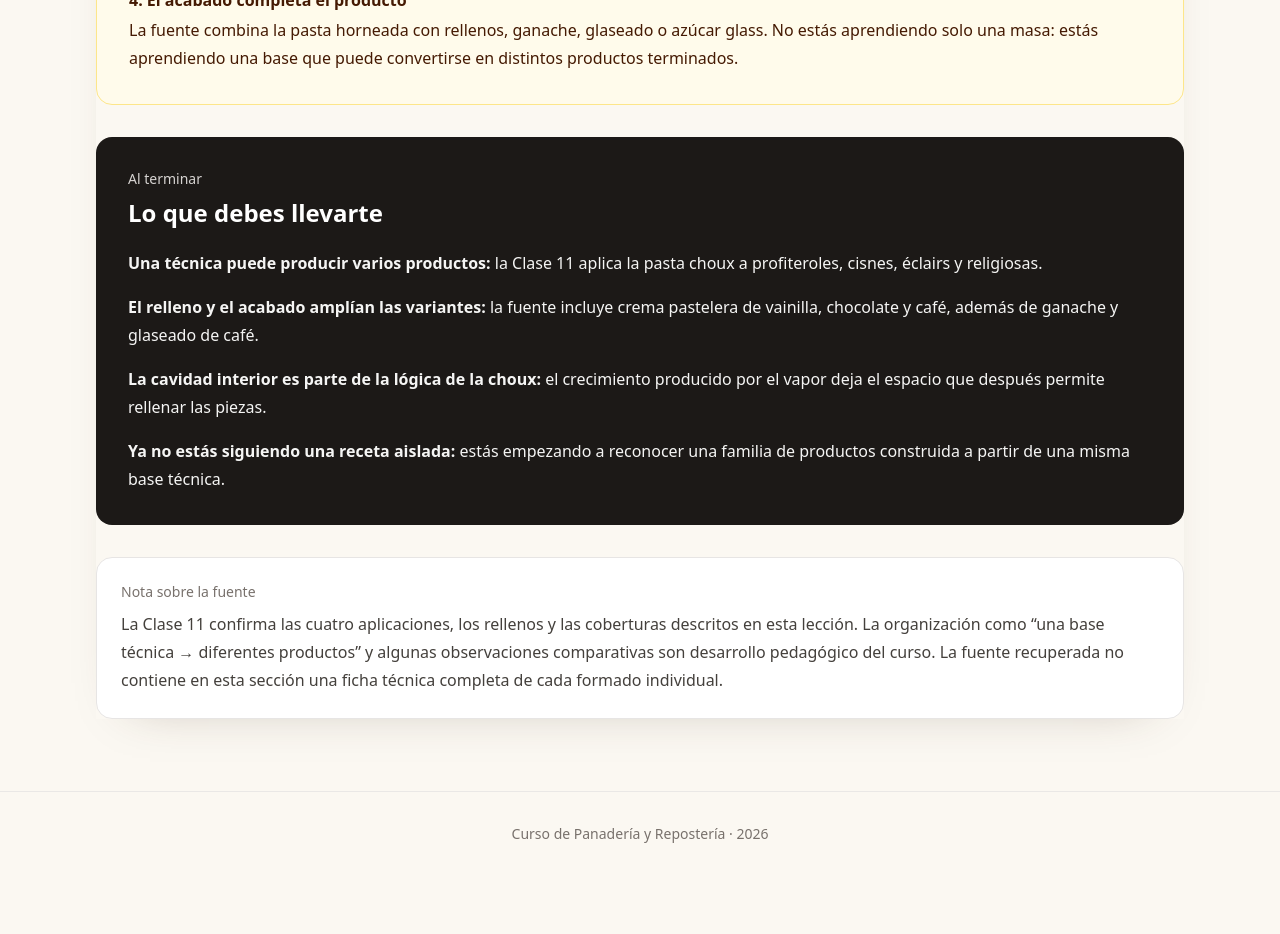
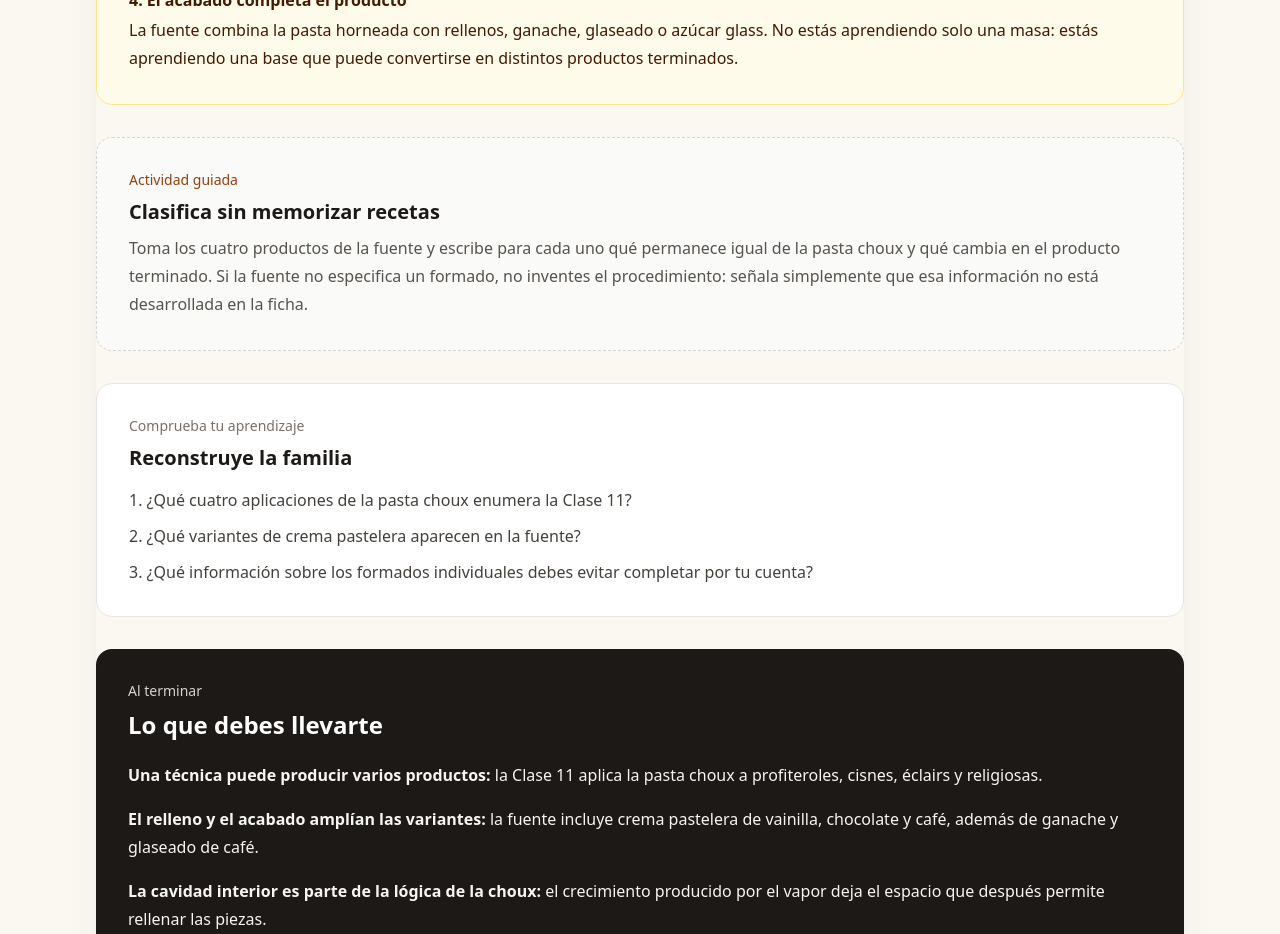
Before and after one commit to Drworm82/CursoPanadero, a Next.js app: page /leccion-de-una-masa-salen-varios-productos in a window 1280 px wide. Shown: the part 2720-3654 px from the top of the page. Before the commit the page ends 3596 px from the top, so only its background shows below. Built offline with nearby package versions, Linux system fonts and the light colour scheme; no server answers.

Commit message:
Añade actividad guiada y comprobación de aprendizaje a M3

```diff
--- a/pages/leccion-de-una-masa-salen-varios-productos.js
+++ b/pages/leccion-de-una-masa-salen-varios-productos.js
@@ -164,6 +164,26 @@ export default function LessonTwentyPage() {
           </div>
         </section>
 
+        <section className="rounded-2xl border border-dashed border-stone-300 bg-stone-50 p-6 sm:p-8">
+          <p className="text-sm font-medium text-amber-800">Actividad guiada</p>
+          <h2 className="mt-2 text-xl font-semibold text-stone-900">Clasifica sin memorizar recetas</h2>
+          <p className="mt-2 leading-7 text-stone-600">
+            Toma los cuatro productos de la fuente y escribe para cada uno qué permanece igual de la pasta choux
+            y qué cambia en el producto terminado. Si la fuente no especifica un formado, no inventes el procedimiento:
+            señala simplemente que esa información no está desarrollada en la ficha.
+          </p>
+        </section>
+
+        <section className="rounded-2xl border border-stone-200 bg-white p-6 sm:p-8">
+          <p className="text-sm font-medium text-stone-500">Comprueba tu aprendizaje</p>
+          <h2 className="mt-2 text-xl font-semibold text-stone-900">Reconstruye la familia</h2>
+          <div className="mt-4 space-y-3 text-stone-700">
+            <p>1. ¿Qué cuatro aplicaciones de la pasta choux enumera la Clase 11?</p>
+            <p>2. ¿Qué variantes de crema pastelera aparecen en la fuente?</p>
+            <p>3. ¿Qué información sobre los formados individuales debes evitar completar por tu cuenta?</p>
+          </div>
+        </section>
+
         <section className="rounded-2xl bg-stone-900 p-6 text-white sm:p-8">
           <p className="text-sm font-medium text-stone-300">Al terminar</p>
           <h2 className="mt-2 text-2xl font-semibold">Lo que debes llevarte</h2>
```
